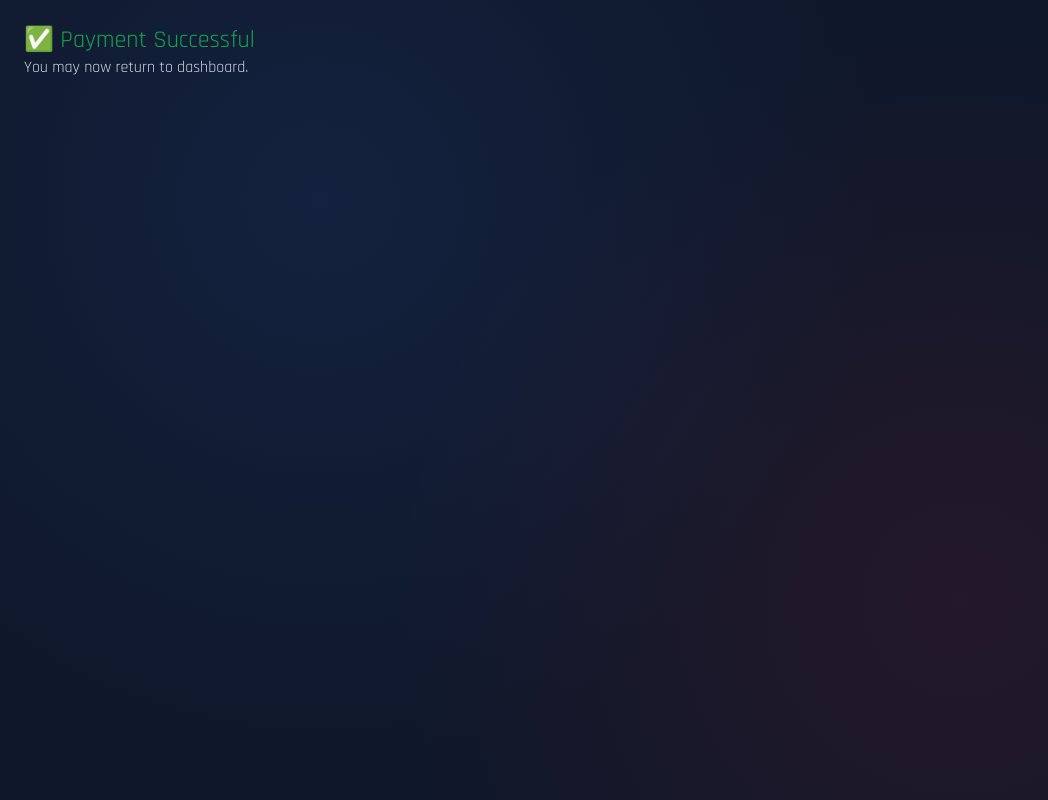
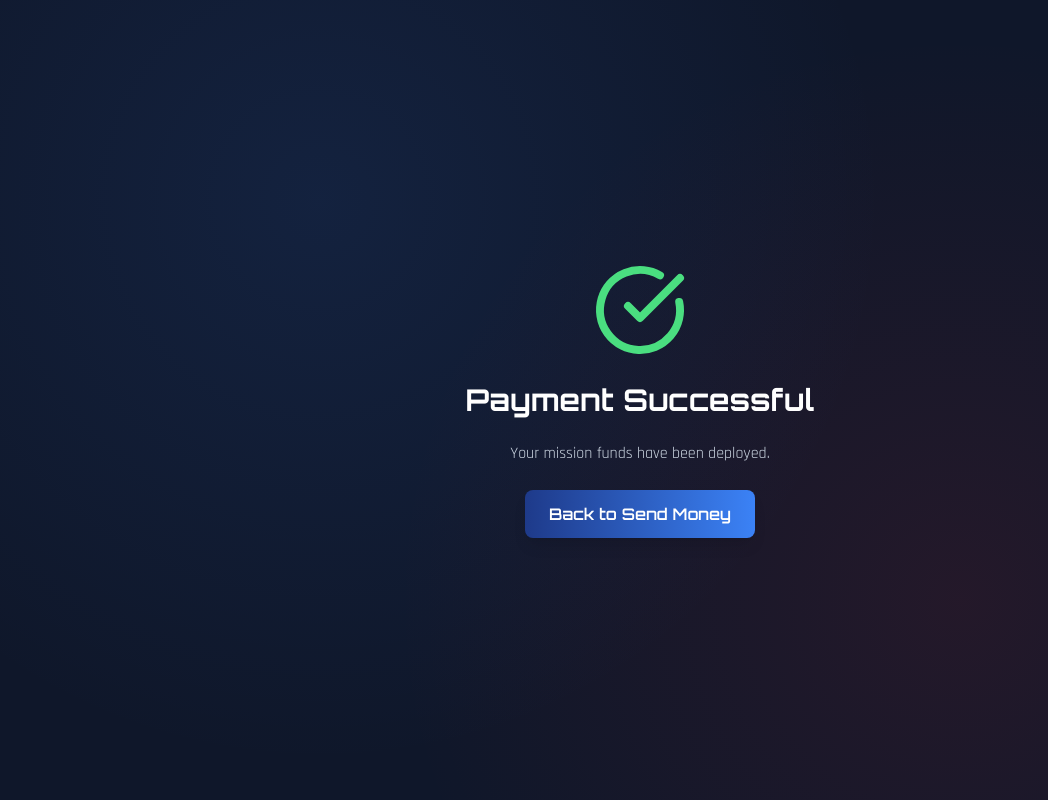
Before and after one commit to OP-WMC/WMC-Captains-Ledger, a React (Vite) app in the folder Frontend/: page /transaction-success in a window 1280 px wide. Shown: the whole page, without its empty margins (0-1048 px from the left). Built offline with nearby package versions, Linux system fonts and the light colour scheme.

Commit message:
Fixed bug in payment modal and updated styles

```diff
--- a/Frontend/src/App.jsx
+++ b/Frontend/src/App.jsx
@@ -115,6 +115,7 @@ function App() {
             } />
 
             <Route path="/transaction-success" element={<TransactionSuccess />} />
+
 <Route path="/transaction-cancel" element={<TransactionCancel />} />
 
 
--- a/Frontend/src/pages/TransactionSuccess.jsx
+++ b/Frontend/src/pages/TransactionSuccess.jsx
@@ -1,10 +1,18 @@
-function TransactionSuccess() {
+// src/pages/TransactionSuccess.jsx
+import { CheckCircle } from 'lucide-react';
+import { Link } from 'react-router-dom';
+
+const TransactionSuccess = () => {
   return (
-    <div className="p-6">
-      <h1 className="text-green-600 text-2xl">✅ Payment Successful</h1>
-      <p>You may now return to dashboard.</p>
+    <div className="min-h-screen flex flex-col items-center justify-center text-white space-y-6">
+      <CheckCircle className="w-24 h-24 text-green-400" />
+      <h1 className="text-3xl font-orbitron font-bold">Payment Successful</h1>
+      <p className="text-avengers-silver">Your mission funds have been deployed.</p>
+      <Link to="/send-money" className="avengers-button mt-4">
+        Back to Send Money
+      </Link>
     </div>
   );
-}
+};
 
 export default TransactionSuccess;
```
Also changed, not shown: 2 other files (tests, documents, lock files or other folders).
